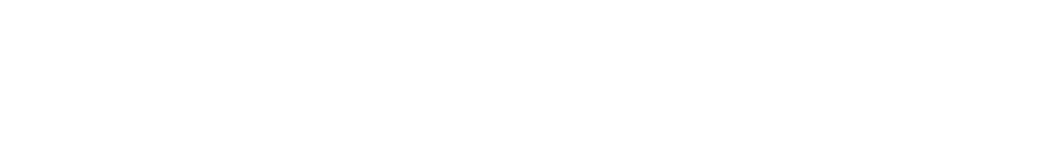
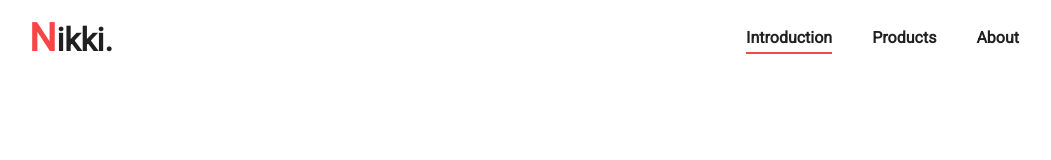
Before and after one commit to the-man2004/nikki-landing-page, a website built with Parcel: page index.html in a window 1280 px wide. Shown: the whole page, without its empty margins (111-1162 px from the left). Built offline with nearby package versions, Linux system fonts and the light colour scheme.

Commit message:
Styled navbar

```diff
--- a/css/main.css
+++ b/css/main.css
@@ -1,5 +1,74 @@
+@import url("https://fonts.googleapis.com/css2?family=Dancing+Script:wght@700&family=Lato:wght@300&family=Oswald&family=Roboto&display=swap");
+
+:root {
+  --color-dark: rgb(32, 32, 32);
+  --color-red: rgb(248, 69, 69);
+}
+
 * {
   padding: 0%;
   margin: 0%;
   box-sizing: border-box;
 }
+
+body {
+  font-family: "Roboto";
+  min-height: 100vh;
+
+  display: flex;
+  flex-direction: column;
+  align-items: center;
+}
+
+.container {
+  width: 100%;
+  max-width: 1100px;
+}
+
+.nav {
+  width: 100%;
+  height: 75px;
+  padding: 0 50px;
+
+  display: flex;
+  align-items: center;
+  justify-content: space-between;
+
+  /* border-bottom: 2px solid var(--color-dark); */
+}
+
+.nav h2 {
+  font-size: 2rem;
+  color: var(--color-dark);
+}
+
+.nav h2::first-letter {
+  font-size: 2.4rem;
+  color: var(--color-red);
+}
+
+.nav ul {
+  display: flex;
+}
+
+.nav ul li {
+  list-style: none;
+  margin-left: 20px;
+}
+
+.btn-link {
+  text-decoration: none;
+  color: var(--color-dark);
+  font-weight: 600;
+
+  margin: 0 10px;
+  padding: 5px 0px;
+
+  border-bottom: 1px solid #fff;
+}
+
+.btn-link:hover,
+.btn-link:focus,
+.active {
+  border-bottom: 2px solid var(--color-red);
+}
--- a/index.html
+++ b/index.html
@@ -8,5 +8,16 @@
     <script defer src="./index.js"></script>
     <title>Nikki</title>
   </head>
-  <body></body>
+  <body>
+    <section class="container">
+      <nav class="nav">
+        <h2>Nikki.</h2>
+        <ul>
+          <li><a class="btn-link active" href="#">Introduction</a></li>
+          <li><a class="btn-link" href="#">Products</a></li>
+          <li><a class="btn-link" href="#">About</a></li>
+        </ul>
+      </nav>
+    </section>
+  </body>
 </html>
--- a/index.js
+++ b/index.js
@@ -1 +1,5 @@
 console.log("Hello world");
+
+// if (module.hot) {
+//   module.hot.accept();
+// }
```
